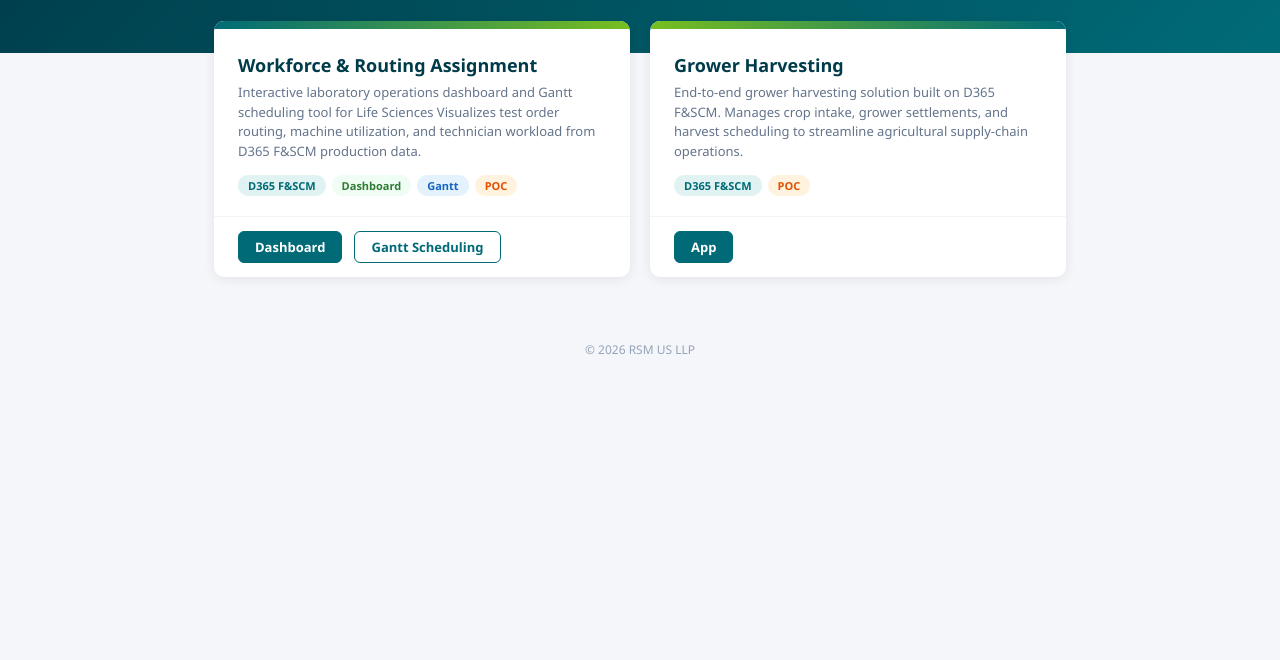
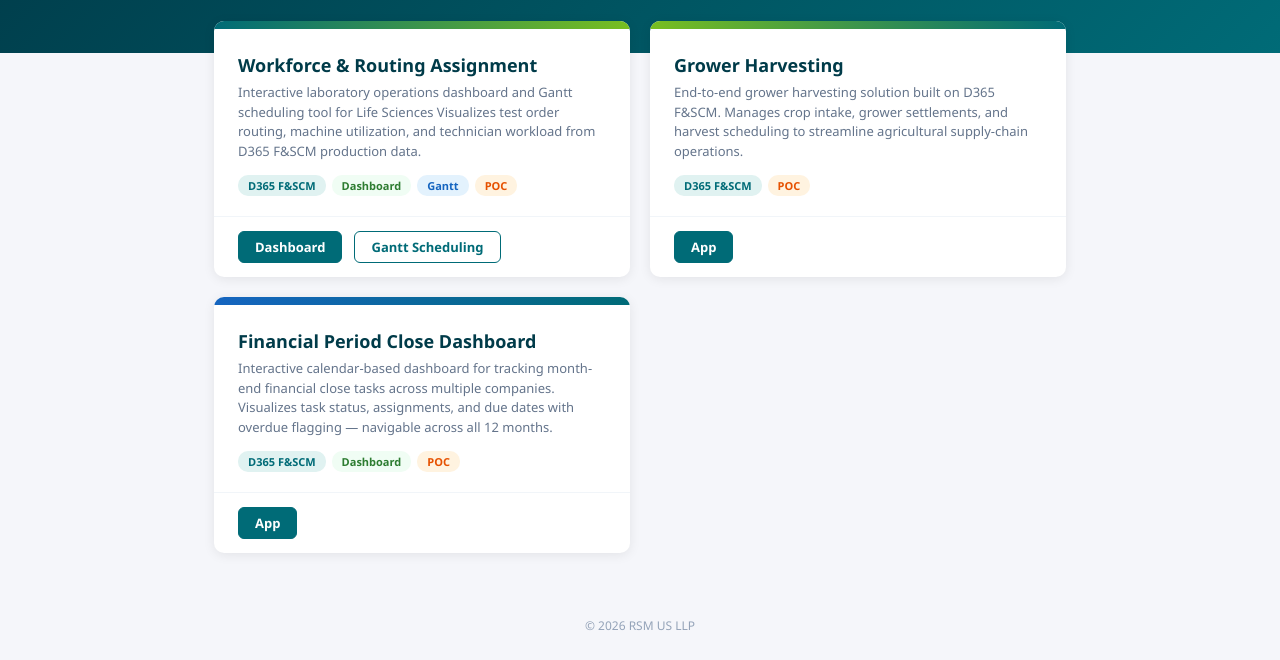
Before and after one commit to rsm-d365-sales/rsm-d365-sales.github.io, a plain HTML site: page index.html in a window 1280 px wide. Shown: the part 140-800 px from the top of the page. Drawn offline with Linux system fonts and the light colour scheme.

Commit message:
Add Financial Period Close Dashboard card to portfolio

```diff
--- a/index.html
+++ b/index.html
@@ -69,6 +69,21 @@ body{font-family:'Segoe UI',-apple-system,BlinkMacSystemFont,sans-serif;backgrou
       <a class="primary" href="https://www.rsmd365.com/grower-harvesting/">App</a>
     </div>
   </div>
+  <div class="card">
+    <div class="card-banner" style="background:linear-gradient(90deg,#1565c0,#006B77)"></div>
+    <div class="card-body">
+      <h2>Financial Period Close Dashboard</h2>
+      <p>Interactive calendar-based dashboard for tracking month-end financial close tasks across multiple companies. Visualizes task status, assignments, and due dates with overdue flagging — navigable across all 12 months.</p>
+      <div class="card-tags">
+        <span class="tag d365">D365 F&amp;SCM</span>
+        <span class="tag dashboard">Dashboard</span>
+        <span class="tag poc">POC</span>
+      </div>
+    </div>
+    <div class="card-links">
+      <a class="primary" href="https://www.rsmd365.com/period-close-dashboard/">App</a>
+    </div>
+  </div>
 </div>
 <div class="footer">&copy; 2026 RSM US LLP</div>
 </body>
```
